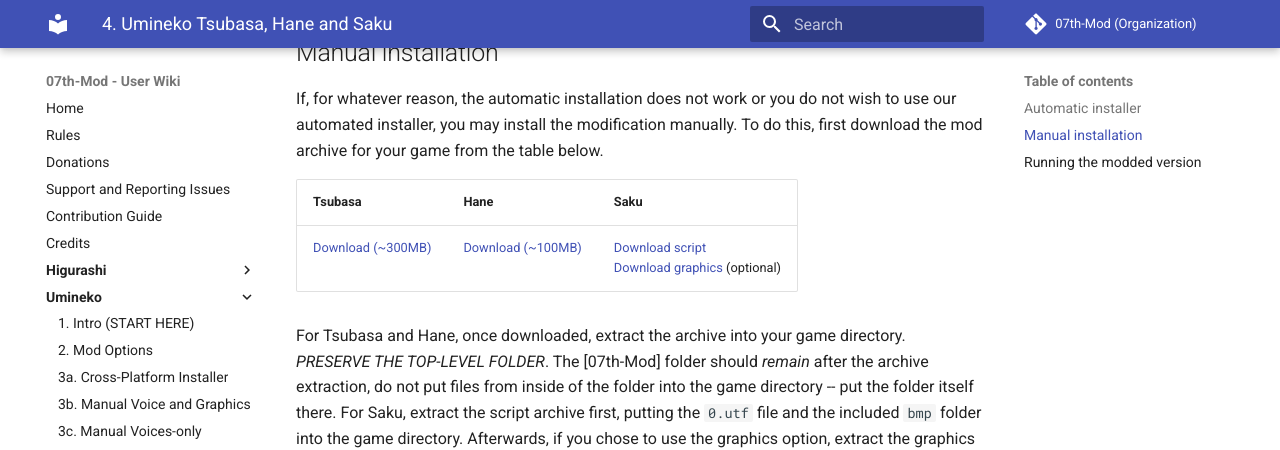
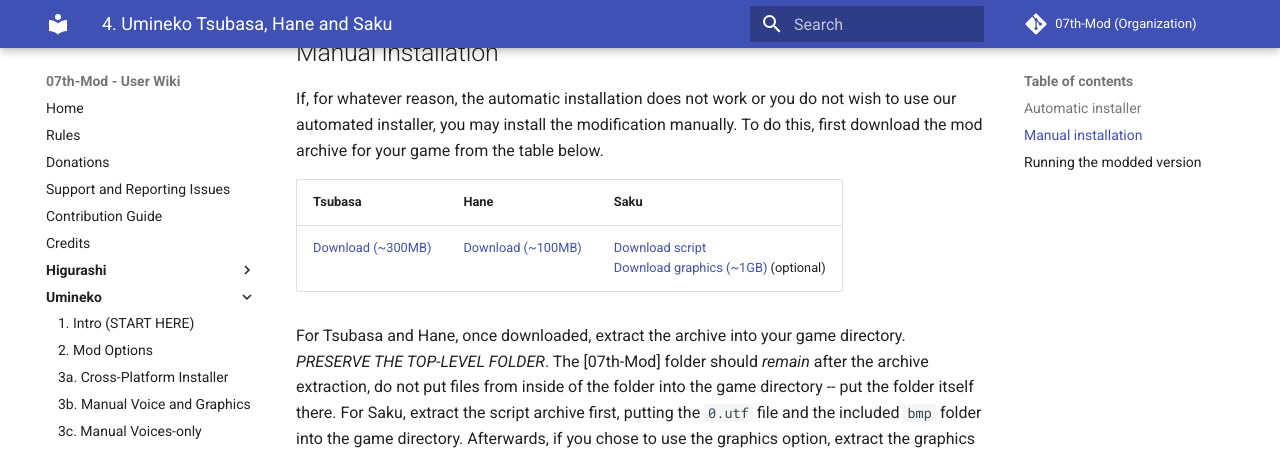
Before and after one commit to 07th-mod/wiki, an MkDocs documentation site: the page built from docs/Umineko/Tsubasa-Hane.md, in a window 1280 px wide and 900 px high, scrolled down 942 px. Shown: the top 450 px of the window. Built offline with MkDocs 1.6.1 and Material for MkDocs 9.7.7, drawn with Linux system fonts in a browser that asks for light colours.

Commit message:
Update Tsubasa-Hane.md

```diff
--- a/docs/Umineko/Tsubasa-Hane.md
+++ b/docs/Umineko/Tsubasa-Hane.md
@@ -30,7 +30,7 @@
 
 |Tsubasa|Hane|Saku|
 |-|-|-|
-|[Download (~300MB)](https://07th-mod.com/Bern/Tsubasa/umineko-tsubasa-ons.zip)|[Download (~100MB)](https://07th-mod.com/Bern/Hane/umineko-hane-ons.zip)|[Download script](https://github.com/07th-mod/umineko-saku/archive/master.zip)<br>[Download graphics](https://07th-mod.com/Bern/Saku/UminekoSaku-Graphics.7z) (optional)|
+|[Download (~300MB)](https://07th-mod.com/Bern/Tsubasa/umineko-tsubasa-ons.zip)|[Download (~100MB)](https://07th-mod.com/Bern/Hane/umineko-hane-ons.zip)|[Download script](https://github.com/07th-mod/umineko-saku/archive/master.zip)<br>[Download graphics (~1GB)](https://07th-mod.com/Bern/Saku/UminekoSaku-Graphics.7z) (optional)|
 
 For Tsubasa and Hane, once downloaded, extract the archive into your game directory. *PRESERVE THE TOP-LEVEL FOLDER*. The \[07th-Mod\] folder should *remain* after the archive extraction, do not put files from inside of the folder into the game directory -- put the folder itself there.
 For Saku, extract the script archive first, putting the `0.utf` file and the included `bmp` folder into the game directory. Afterwards, if you chose to use the graphics option, extract the graphics archive into the game folder as well, overwriting the `bmp` folder if asked.
```
